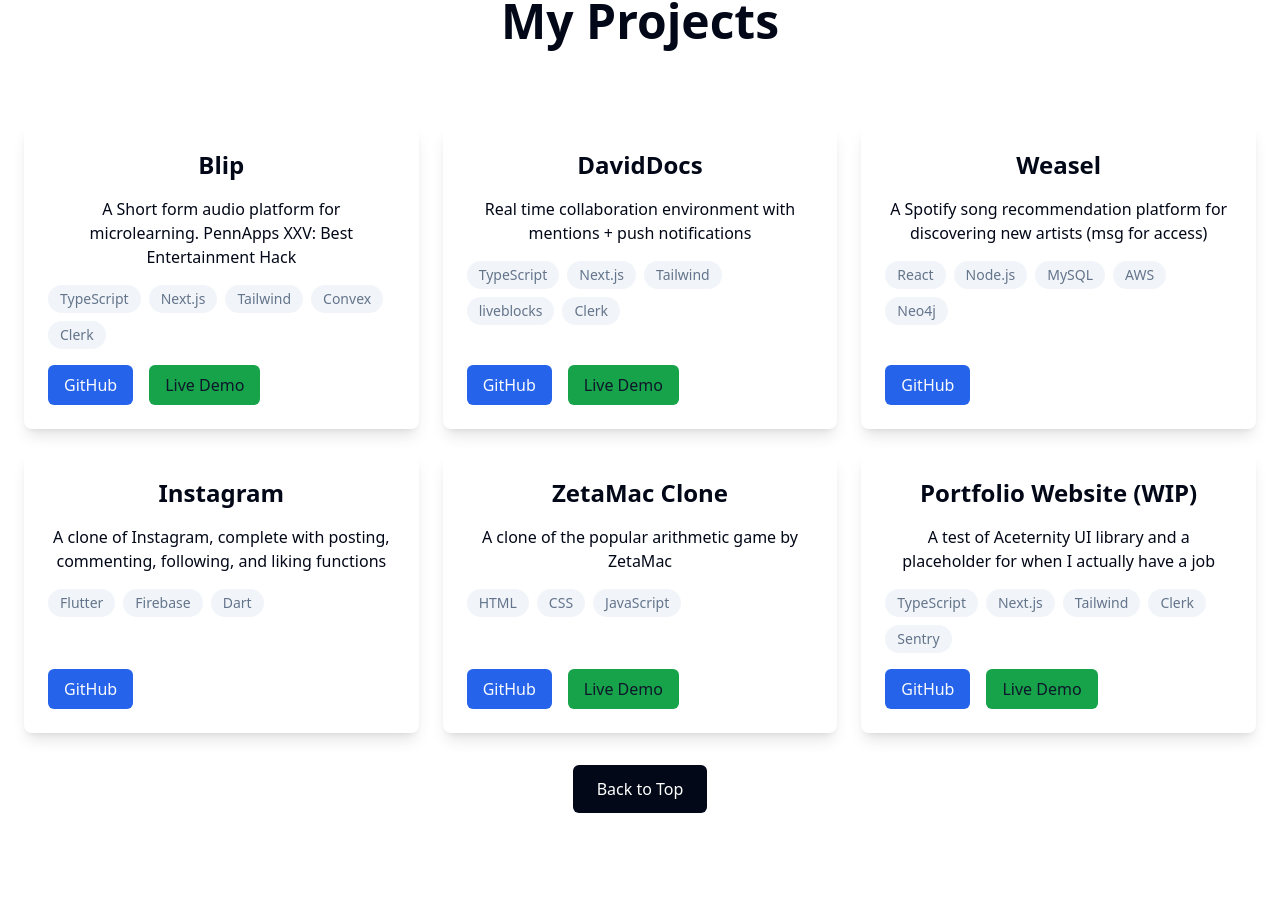
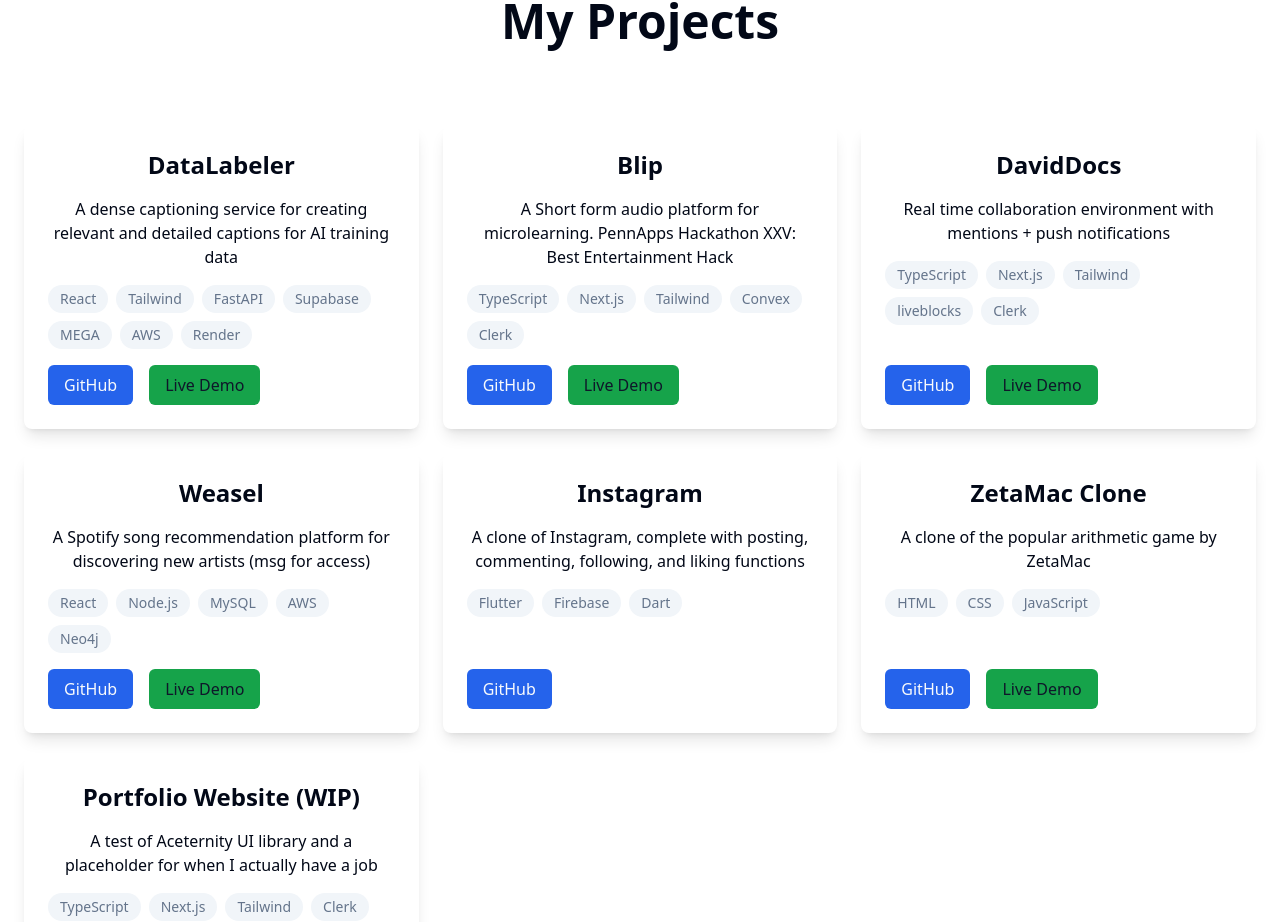
Before and after one commit to dzhan111/personal-website, a Next.js app: page / in a window 1280 px wide. Shown: the part 907-1829 px from the top of the page. Before the commit the page ends 1744 px from the top, so only its background shows below. Built offline with nearby package versions, Linux system fonts and the light colour scheme.

Commit message:
new projects

```diff
--- a/components/Projects.tsx
+++ b/components/Projects.tsx
@@ -2,8 +2,15 @@
 
 const projects = [
   {
+    title: "DataLabeler",
+    description: "A dense captioning service for creating relevant and detailed captions for AI training data",
+    githubLink: "https://github.com/dzhan111/DataLabeler",
+    liveDemo: "https://data-labeler-ten.vercel.app/",
+    techStack: ["React", "Tailwind", "FastAPI", "Supabase", "MEGA", "AWS", "Render"]
+  },
+  {
     title: "Blip",
-    description: "A Short form audio platform for microlearning. \n PennApps XXV: Best Entertainment Hack",
+    description: "A Short form audio platform for microlearning. \n PennApps Hackathon XXV: Best Entertainment Hack",
     githubLink: "https://github.com/dzhan111/blipapp",
     liveDemo: "https://blipapp.vercel.app",
     techStack: ["TypeScript", "Next.js", "Tailwind", "Convex", "Clerk"]
@@ -20,6 +27,7 @@ const projects = [
     title: "Weasel",
     description: "A Spotify song recommendation platform for discovering new artists (msg for access)",
     githubLink: "https://github.com/junhyunpark0126/weasel",
+    liveDemo: "https://www.youtube.com/watch?v=ASowhSfDmdI",
     techStack: ["React", "Node.js", "MySQL", "AWS", "Neo4j"]
   },
   {
```
